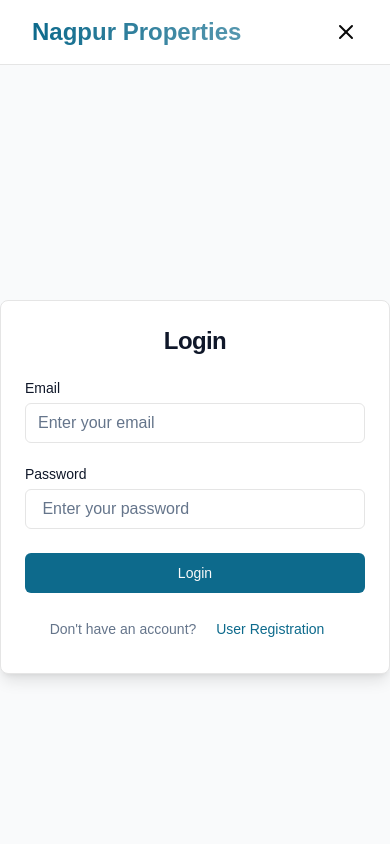
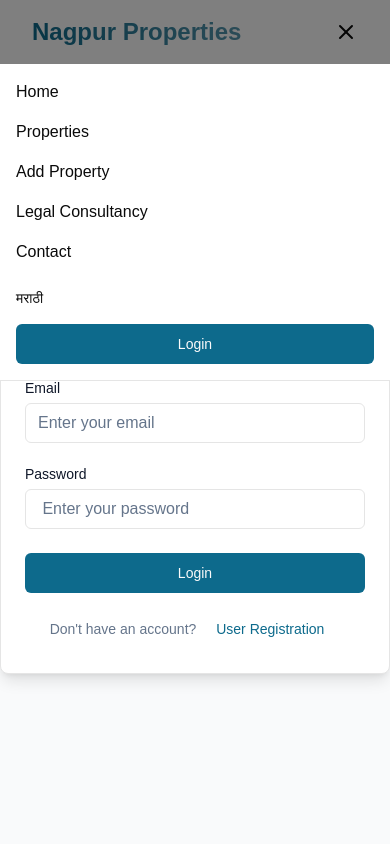
Before and after one commit to pallavikedar/nagpurpropertywebsite, a Next.js app: page /Login in a window 390 px wide. Both pictures are taken after a click on the button "Toggle menu". Shown: the top 844 px of the page. Built offline with nearby package versions, Linux system fonts and the light colour scheme; no server answers.

Commit message:
changes done

```diff
--- a/components/navbar.tsx
+++ b/components/navbar.tsx
@@ -293,8 +293,6 @@
 // }
 
 
-
-
 "use client";
 
 import { useState, useEffect } from "react";
@@ -327,7 +325,12 @@ function NavbarDashboard() {
     setIsLanguageMenuOpen(false); // Close the language dropdown
   };
 
+  const toggleMobileMenu = () => {
+    setIsMenuOpen(!isMenuOpen);
+  };
+
   return (
+    <>
       <header className="sticky top-0 z-50 w-full border-b bg-background/95 backdrop-blur supports-[backdrop-filter]:bg-background/60">
         <div className="container flex h-16 items-center justify-between">
           <div className="flex items-center gap-2">
@@ -437,10 +440,127 @@ function NavbarDashboard() {
           </div>
 
           {/* Mobile Menu Button */}
-        <button className="md:hidden" onClick={() => setIsMenuOpen(!isMenuOpen)} aria-label="Toggle menu">
+          <button className="md:hidden" onClick={toggleMobileMenu} aria-label="Toggle menu">
             {isMenuOpen ? <X className="h-6 w-6" /> : <Menu className="h-6 w-6" />}
           </button>
         </div>
+
+        {/* Mobile Navigation Menu */}
+        {isMenuOpen && (
+          <div className="md:hidden">
+            <div
+              className="fixed inset-0 z-40 bg-black/50"
+              onClick={() => setIsMenuOpen(false)}
+            />
+            <div className="fixed top-16 left-0 right-0 z-50 bg-background border-b p-4">
+              <nav className="flex flex-col space-y-4 mb-6">
+                <Link
+                  href="/"
+                  className="text-base font-medium transition-colors hover:text-primary"
+                  onClick={() => setIsMenuOpen(false)}
+                >
+                  {t.home || "Home"}
+                </Link>
+                <Link
+                  href="/properties"
+                  className="text-base font-medium transition-colors hover:text-primary"
+                  onClick={() => setIsMenuOpen(false)}
+                >
+                  {t.Properties || "Properties"}
+                </Link>
+                <Link
+                  href="/add-property"
+                  className="text-base font-medium transition-colors hover:text-primary"
+                  onClick={() => setIsMenuOpen(false)}
+                >
+                  {t.AddProperty || "Add Property"}
+                </Link>
+                <Link
+                  href="/enquiry/legal"
+                  className="text-base font-medium transition-colors hover:text-primary"
+                  onClick={() => setIsMenuOpen(false)}
+                >
+                  {t.LegalConsultancy || "Legal Consultancy"}
+                </Link>
+                <Link
+                  href="/contact"
+                  className="text-base font-medium transition-colors hover:text-primary"
+                  onClick={() => setIsMenuOpen(false)}
+                >
+                  {t.Contact || "Contact"}
+                </Link>
+              </nav>
+
+              {/* Mobile Language Dropdown */}
+              <div className="mb-4">
+                <button
+                  className="flex items-center justify-between w-full text-sm font-medium transition-colors hover:text-primary mb-2"
+                  onClick={() => setIsLanguageMenuOpen(!isLanguageMenuOpen)}
+                >
+                  {language === "english" ? "English" : language === "hindi" ? "हिंदी" : "मराठी"}
+                </button>
+                {isLanguageMenuOpen && (
+                  <div className="w-full bg-white border rounded shadow-lg">
+                    <button
+                      className="block w-full px-4 py-2 text-sm text-gray-700 hover:bg-gray-100"
+                      onClick={() => handleLanguageChange("english")}
+                    >
+                      English
+                    </button>
+                    <button
+                      className="block w-full px-4 py-2 text-sm text-gray-700 hover:bg-gray-100"
+                      onClick={() => handleLanguageChange("hindi")}
+                    >
+                      हिंदी
+                    </button>
+                    <button
+                      className="block w-full px-4 py-2 text-sm text-gray-700 hover:bg-gray-100"
+                      onClick={() => handleLanguageChange("marathi")}
+                    >
+                      मराठी
+                    </button>
+                  </div>
+                )}
+              </div>
+
+              {/* Mobile Login/Profile */}
+              {isLoggedIn ? (
+                <div className="space-y-2">
+                  <Link
+                    href="/profile"
+                    className="block px-4 py-2 text-sm text-gray-700 hover:bg-gray-100 rounded"
+                    onClick={() => setIsMenuOpen(false)}
+                  >
+                    {t.Profile || "Profile"}
+                  </Link>
+                  <Link
+                    href="/myproperty"
+                    className="block px-4 py-2 text-sm text-gray-700 hover:bg-gray-100 rounded"
+                    onClick={() => setIsMenuOpen(false)}
+                  >
+                    {t.MyProperties || "My Properties"}
+                  </Link>
+                  <button
+                    className="block w-full text-left px-4 py-2 text-sm text-gray-700 hover:bg-gray-100 rounded"
+                    onClick={() => {
+                      localStorage.removeItem("isLoggedIn");
+                      localStorage.removeItem("usertoken");
+                      setIsLoggedIn(false);
+                      setIsMenuOpen(false);
+                    }}
+                  >
+                    {t.Logout || "Logout"}
+                  </button>
+                </div>
+              ) : (
+                <Link href="/Login" onClick={() => setIsMenuOpen(false)}>
+                  <Button className="w-full">{t.Login || "Login"}</Button>
+                </Link>
+              )}
+            </div>
+          </div>
+        )}
       </header>
+    </>
   );
 }
--- a/package.json
+++ b/package.json
@@ -48,9 +48,9 @@
     "lucide-react": "^0.454.0",
     "next": "15.2.8",
     "next-themes": "^0.4.4",
-    "react": "^18.2.0",
+    "react": "^18.3.1",
     "react-day-picker": "8.10.1",
-    "react-dom": "^18.2.0",
+    "react-dom": "^18.3.1",
     "react-hook-form": "^7.54.1",
     "react-icons": "^5.5.0",
     "react-resizable-panels": "^2.1.7",
```
Lines whose indentation alone changed are shown as unchanged.
